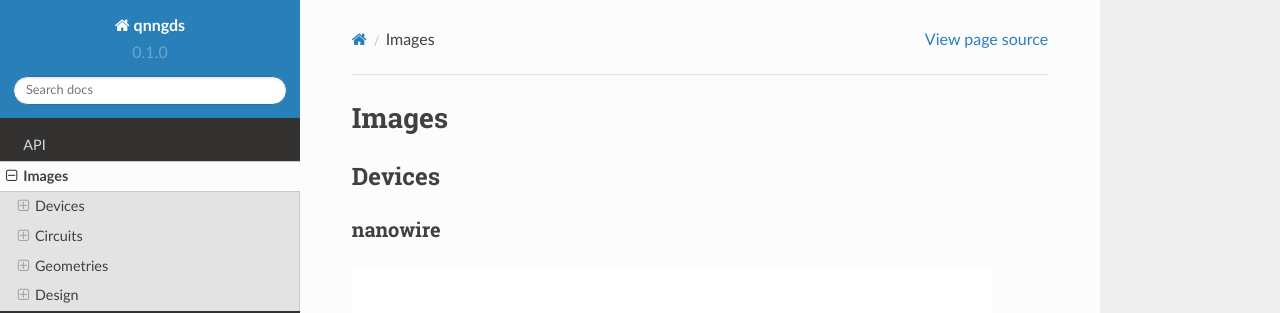
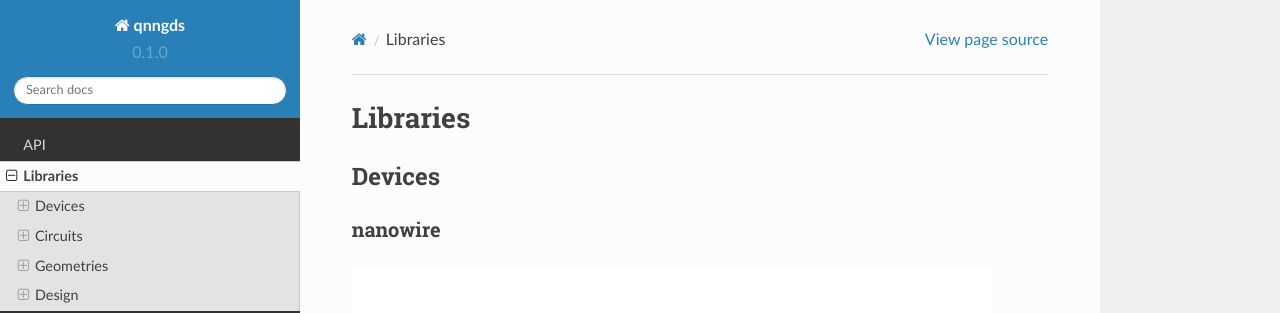
Before and after one commit to qnngroup/qnngds, a Sphinx documentation site: the page built from docs/source/libraries.rst, in a window 1280 px wide and 900 px high. Shown: the top 313 px of the window. Built offline with Sphinx 7.4.7 and the Read the Docs theme 2.0.0, drawn with Linux system fonts in a browser that asks for light colours; pages that are not in the unit, such as notebooks, are missing from menus.

```diff
--- a/docs/source/generate_libraries.py
+++ b/docs/source/generate_libraries.py
@@ -2,7 +2,7 @@ import os
 
 def generate_libraries_rst(filename):
     content = """
-Images
+Libraries
 =========
 
 """
--- a/docs/source/libraries.rst
+++ b/docs/source/libraries.rst
@@ -1,5 +1,5 @@
 
-Images
+Libraries
 =========
 
 Devices
--- a/docs/source/tutorials.rst
+++ b/docs/source/tutorials.rst
@@ -8,3 +8,4 @@ Tutorials
 
     tutorials/create_cell
     tutorials/design
+    tutorials/test
--- /dev/null
+++ b/docs/tutorials/test.rst
@@ -0,0 +1,4 @@
+test
+====
+
+this is test content
```
